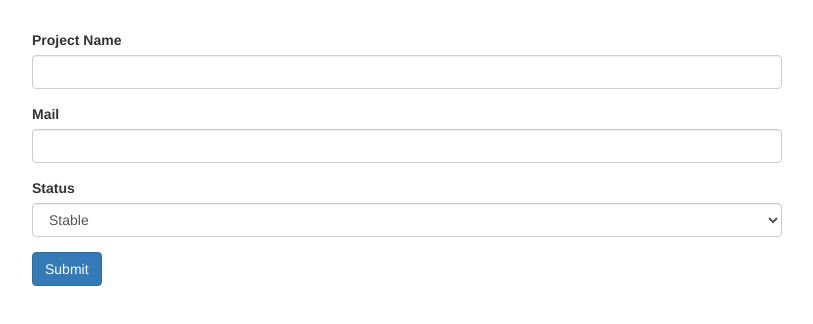
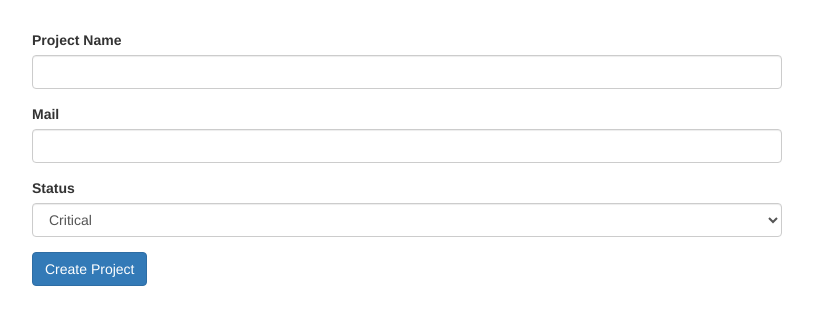
Before and after one commit to amitchell05/forms-reactive-assignment-start, an Angular app: page / in a window 1280 px wide. Shown: the top 324 px of the page, without its empty margins (233-1046 px from the left). Built offline with nearby package versions, Linux system fonts and the light colour scheme.

Commit message:
Used different names for form controls

```diff
--- a/src/app/app.component.html
+++ b/src/app/app.component.html
@@ -14,12 +14,12 @@
 
           Upon submitting the form, simply print the value to the console
       -->
-      <form [formGroup]="projectForm" (ngSubmit)="onSubmit()">
+      <form [formGroup]="projectForm" (ngSubmit)="onSaveProject()">
         <div class="form-group">
-          <label for="projectName">Project Name</label>
+          <label for="name">Project Name</label>
           <input
             type="text"
-            id="projectName"
+            id="name"
             formControlName="projectName"
             class="form-control"
           />
@@ -53,16 +53,15 @@
           <label for="status">Status</label>
           <select
             id="status"
-            formControlName="status"
+            formControlName="projectStatus"
             class="form-control"
-            name="status"
           >
             <option *ngFor="let status of statusOptions" [value]="status">
               {{ status }}
             </option>
           </select>
         </div>
-        <button class="btn btn-primary" type="submit">Submit</button>
+        <button class="btn btn-primary" type="submit">Create Project</button>
       </form>
     </div>
   </div>
--- a/src/app/app.component.ts
+++ b/src/app/app.component.ts
@@ -20,7 +20,7 @@ export class AppComponent implements OnInit {
         this.forbiddenNames
       ),
       email: new FormControl(null, [Validators.required, Validators.email]),
-      status: new FormControl('Stable'),
+      projectStatus: new FormControl('Critical'),
     });
   }
 
@@ -47,7 +47,7 @@ export class AppComponent implements OnInit {
     return promise;
   }
 
-  onSubmit() {
+  onSaveProject() {
     console.log(this.projectForm.value);
     this.projectForm.reset();
   }
```
